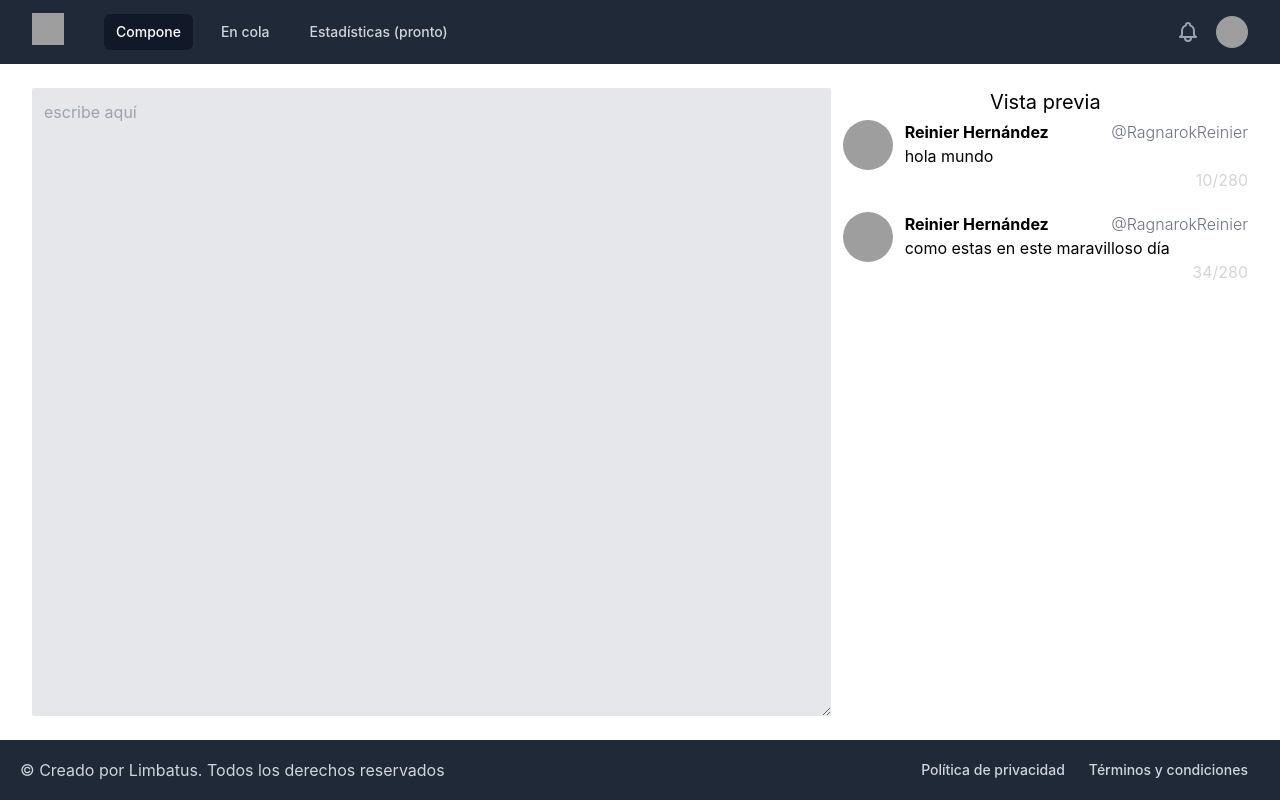
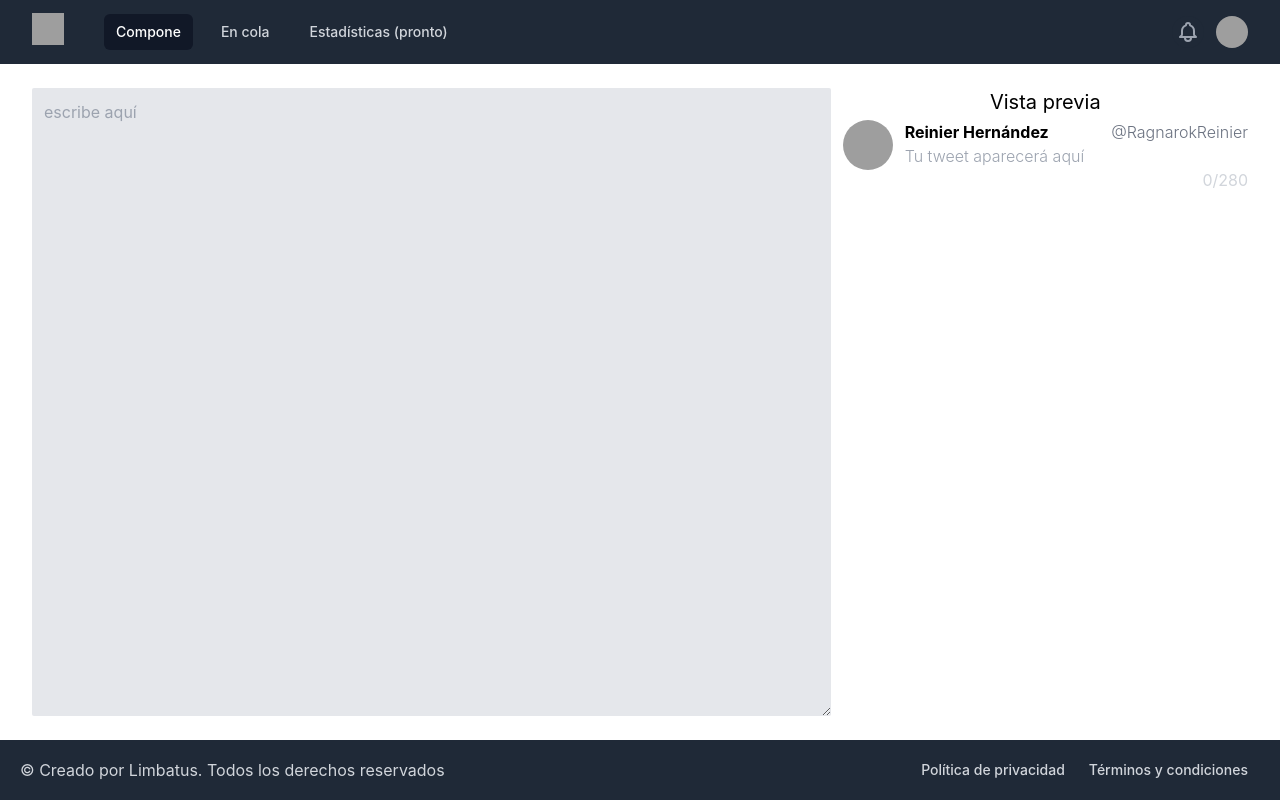
Before and after one commit to ragnarok22/threadly, a Next.js app: page / in a window 1280 px wide. Built offline with nearby package versions, Linux system fonts and the light colour scheme; grey boxes are pictures that could not be loaded.

Commit message:
fix: mostrando un preview vacio cuando no hay nada

```diff
--- a/components/Preview.jsx
+++ b/components/Preview.jsx
@@ -2,10 +2,7 @@ import { useEffect, useState } from "react"
 import { Thread } from "./twitter/Thread"
 
 export const Preview = ({ className, fullText }) => {
-  const [tweets, setTweets] = useState([
-      'hola mundo',
-      'como estas en este maravilloso día'
-  ])
+  const [tweets, setTweets] = useState([])
 
   useEffect(() => {
     if (fullText && fullText !== '') {
@@ -15,6 +12,8 @@ export const Preview = ({ className, fullText }) => {
         temp.push(procesed[i])
       }
       setTweets(temp)
+    } else {
+      setTweets([""])
     }
   }, [fullText])
 
```
